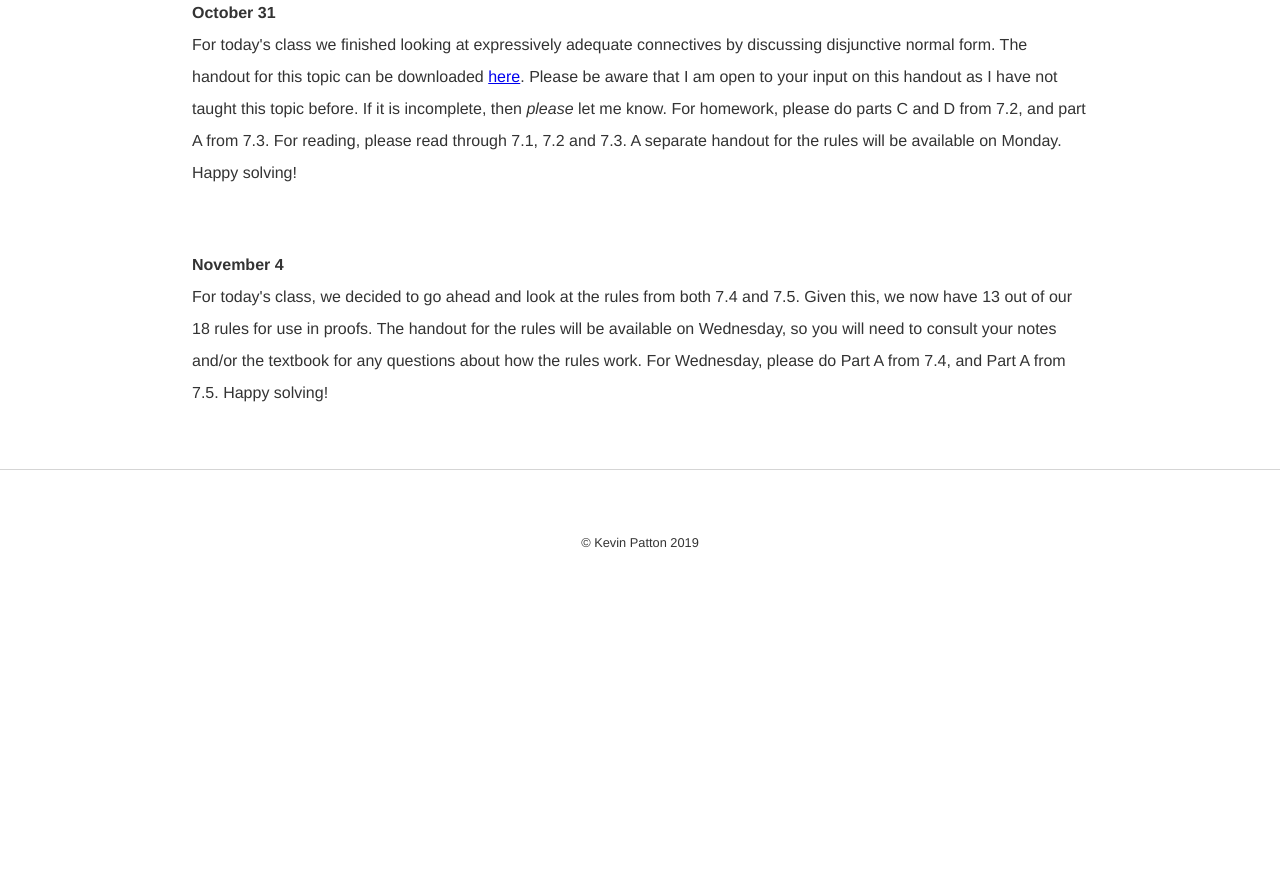
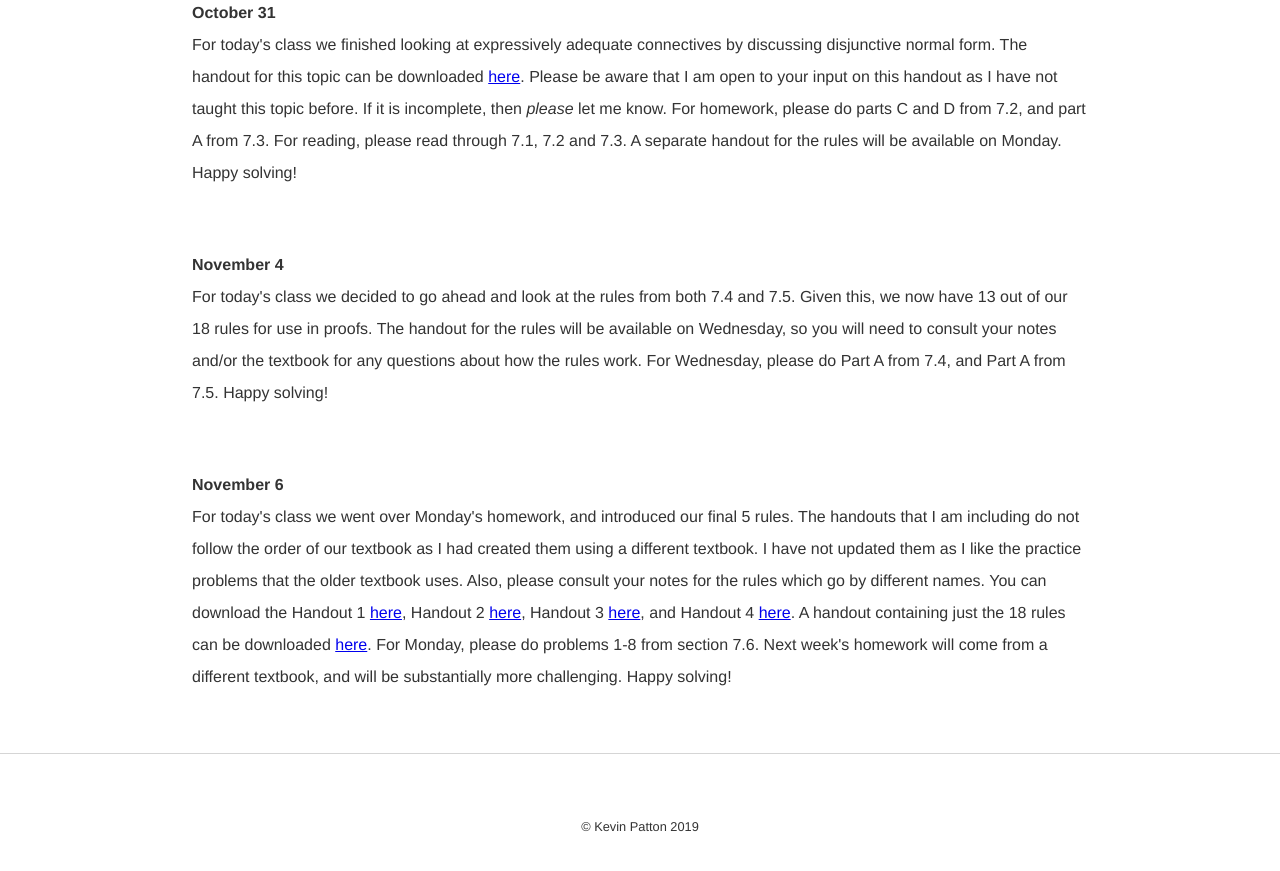
Before and after one commit to kevinjpatton/kevinjpatton.github.io, a Jekyll site: the page built from teaching/phil_1210/index.html, in a window 1280 px wide and 900 px high, scrolled down 3968 px. Shown: the top 871 px of the window. Built offline with Jekyll 4.4.1, drawn with Linux system fonts in a browser that asks for light colours; Markdown is read by kramdown in place of the engine named in the settings; before the commit the page ends 4584 px from its top, so only the background shows below that.

Commit message:
Update index.html

```diff
--- a/teaching/phil_1210/index.html
+++ b/teaching/phil_1210/index.html
@@ -43,4 +43,6 @@ For today's class we began looking at expressively adequate connectives besides
 <p><b>October 31</b><br>
 For today's class we finished looking at expressively adequate connectives by discussing disjunctive normal form.  The handout for this topic can be downloaded <a href="/teaching/phil_1210/ExComDNF.pdf" target="_blank">here</a>.  Please be aware that I am open to your input on this handout as I have not taught this topic before.  If it is incomplete, then <i>please</i> let me know.  For homework, please do parts C and D from 7.2, and part A from 7.3.  For reading, please read through 7.1, 7.2 and 7.3.  A separate handout for the rules will be available on Monday.  Happy solving!</p>
 <p><b>November 4</b><br>
-For today's class, we decided to go ahead and look at the rules from both 7.4 and 7.5.  Given this, we now have 13 out of our 18 rules for use in proofs.  The handout for the rules will be available on Wednesday, so you will need to consult your notes and/or the textbook for any questions about how the rules work.  For Wednesday, please  do Part A from 7.4, and Part A from 7.5.  Happy solving!</p>
+For today's class we decided to go ahead and look at the rules from both 7.4 and 7.5.  Given this, we now have 13 out of our 18 rules for use in proofs.  The handout for the rules will be available on Wednesday, so you will need to consult your notes and/or the textbook for any questions about how the rules work.  For Wednesday, please  do Part A from 7.4, and Part A from 7.5.  Happy solving!</p>
+<p><b>November 6</b><br>
+For today's class we went over Monday's homework, and introduced our final 5 rules.  The handouts that I am including do not follow the order of our textbook as I had created them using a different textbook.  I have not updated them as I like the practice problems that the older textbook uses.  Also, please consult your notes for the rules which go by different names.  You can download the Handout 1 <a href="/teaching/phil_1210/Inference Rules 1.pdf" target="_blank">here</a>, Handout 2 <a href="/teaching/phil_1210/Inference Rules 2.pdf" target="_blank">here</a>, Handout 3 <a href="/teaching/phil_1210/Replacement Rules 1.pdf" target="_blank">here</a>, and Handout 4 <a href="/teaching/phil_1210/Replacement Rules 2.pdf" target="_blank">here</a>.  A handout containing just the 18 rules can be downloaded <a href="/teaching/phil_1210/18 Rules.pdf" target="_blank">here</a>.  For Monday, please do problems 1-8 from section 7.6.  Next week's homework will come from a different textbook, and will be substantially more challenging.  Happy solving!</p>
```
